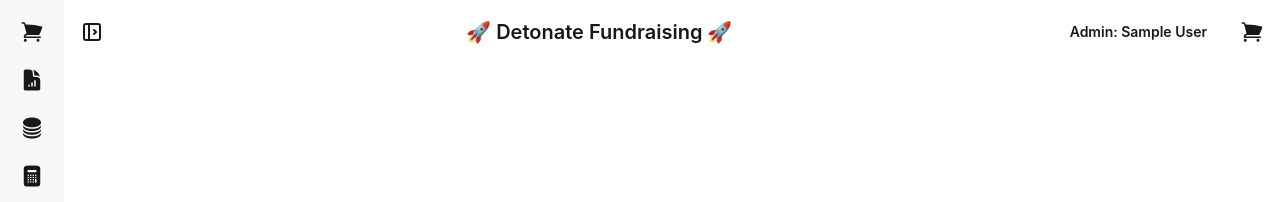
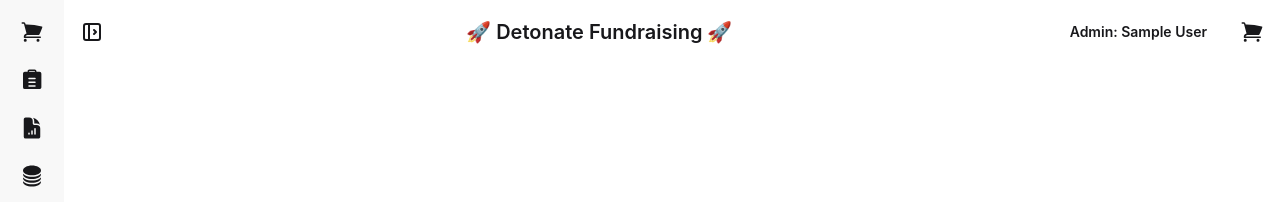
Before and after one commit to philkwek/POS_Dashboard, a React (Vite) app: page /admin in a window 1280 px wide. Shown: the top 202 px of the page. Built offline with nearby package versions, Linux system fonts and the light colour scheme; no server answers; sample sign-in values are in the browser's storage.

Commit message:
fix: Update local host security rules for data access

```diff
--- a/src/App.tsx
+++ b/src/App.tsx
@@ -9,6 +9,7 @@ import Finance from './pages/Finance';
 import Inventory from './pages/Inventory';
 import Pos from './pages/Pos';
 import Admin from './pages/Admin';
+import Orders from './pages/Orders';
 import './App.css'
 
 function App() {
@@ -24,6 +25,7 @@ function App() {
 
               {/* Protected Admin Routes */}
               <Route element={<ProtectedRoute />}>
+                <Route path="/orders" element={<Orders />} />
                 <Route path="/finance" element={<Finance />} />
                 <Route path="/inventory" element={<Inventory />} />
                 <Route path="/pos" element={<Pos />} />
--- a/src/components/DrawerLayout.tsx
+++ b/src/components/DrawerLayout.tsx
@@ -64,6 +64,24 @@ const DrawerLayout: React.FC<DrawerLayoutProps> = ({ children }) => {
           className="my-1.5 inline-block size-6"
         >
           <path d="M2.25 2.25a.75.75 0 0 0 0 1.5h1.386c.17 0 .318.114.362.278l2.558 9.592a3.752 3.752 0 0 0-2.806 3.63c0 .414.336.75.75.75h15.75a.75.75 0 0 0 0-1.5H5.378A2.25 2.25 0 0 1 7.5 15h11.218a.75.75 0 0 0 .674-.421 60.358 60.358 0 0 0 2.96-7.228.75.75 0 0 0-.525-.965A60.864 60.864 0 0 0 5.68 4.509l-.232-.867A1.875 1.875 0 0 0 3.636 2.25H2.25ZM3.75 20.25a1.5 1.5 0 1 1 3 0 1.5 1.5 0 0 1-3 0ZM16.5 20.25a1.5 1.5 0 1 1 3 0 1.5 1.5 0 0 1-3 0Z" />
+        </svg>
+      ),
+    },
+    {
+      name: "Orders",
+      path: "/orders",
+      icon: (
+        <svg
+          xmlns="http://www.w3.org/2000/svg"
+          viewBox="0 0 24 24"
+          fill="currentColor"
+          className="my-1.5 inline-block size-6"
+        >
+          <path
+            fillRule="evenodd"
+            d="M7.5 3.375c0-1.036.84-1.875 1.875-1.875h5.25c1.036 0 1.875.84 1.875 1.875v.375h3c1.036 0 1.875.84 1.875 1.875v13.5c0 1.036-.84 1.875-1.875 1.875H4.875A1.875 1.875 0 0 1 3 19.125v-13.5c0-1.036.84-1.875 1.875-1.875h3v-.375ZM9.375 3h5.25a.375.375 0 0 1 .375.375v.375h-6v-.375A.375.375 0 0 1 9.375 3ZM9 9.75a.75.75 0 0 0 0 1.5h6a.75.75 0 0 0 0-1.5H9Zm0 3.75a.75.75 0 0 0 0 1.5h6a.75.75 0 0 0 0-1.5H9Zm0 3.75a.75.75 0 0 0 0 1.5h6a.75.75 0 0 0 0-1.5H9Z"
+            clipRule="evenodd"
+          />
         </svg>
       ),
     },
--- a/src/firebase.ts
+++ b/src/firebase.ts
@@ -26,10 +26,10 @@ const storage = getStorage(app);
 
 // Connect to emulators if in development
 if (import.meta.env.DEV) {
-  connectAuthEmulator(auth, "http://localhost:9099", { disableWarnings: true });
-  connectFirestoreEmulator(db, "localhost", 8080);
-  connectFunctionsEmulator(functions, "localhost", 5001);
-  connectStorageEmulator(storage, "localhost", 9199);
+  connectAuthEmulator(auth, "http://127.0.0.1:9099", { disableWarnings: true });
+  connectFirestoreEmulator(db, "127.0.0.1", 8080);
+  connectFunctionsEmulator(functions, "127.0.0.1", 5001);
+  connectStorageEmulator(storage, "127.0.0.1", 9199);
 }
 
 export { app, auth, db, functions, analytics, storage };
```
Also changed, not shown: 5 other files (tests, documents, lock files or other folders).
